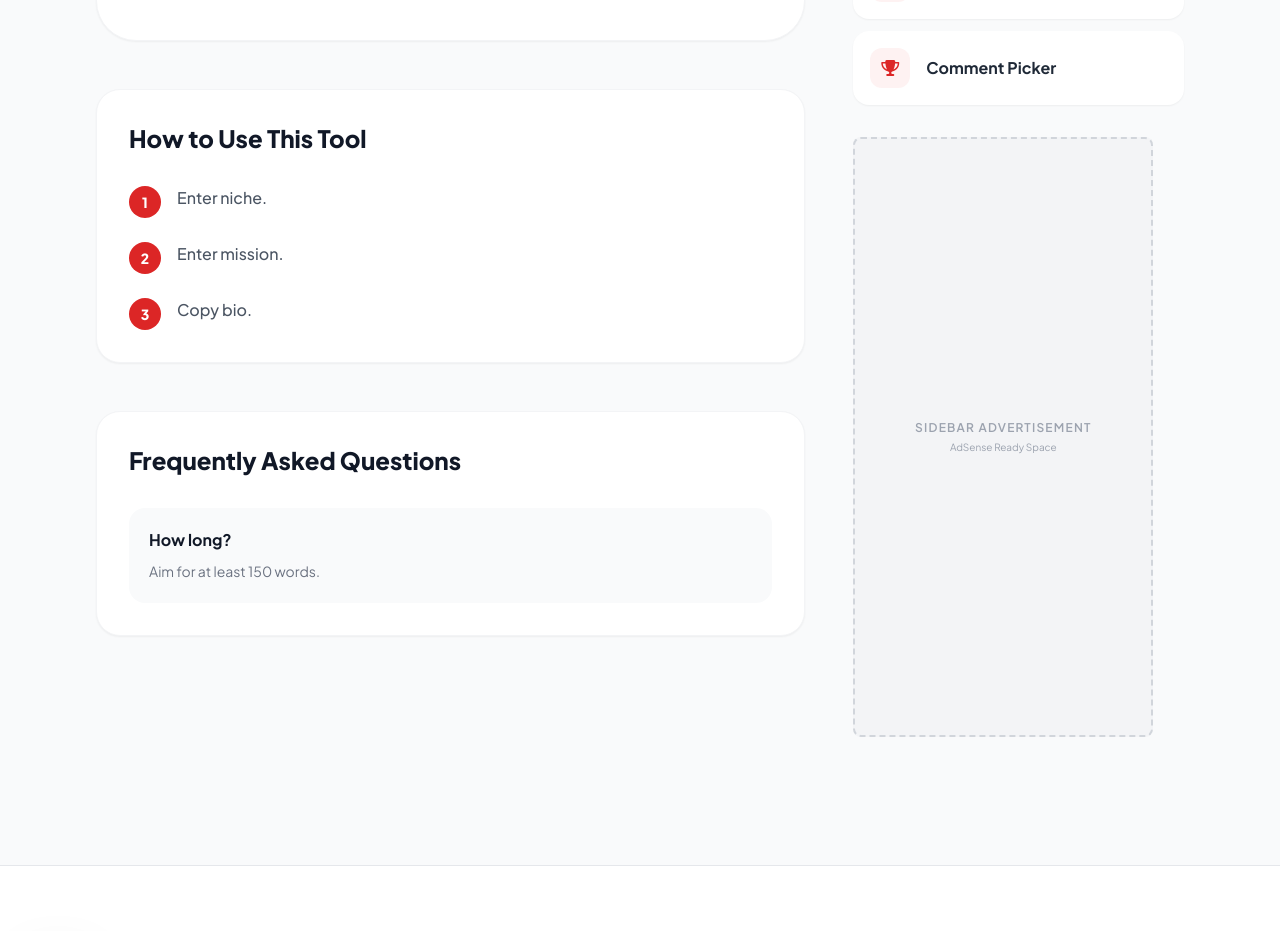
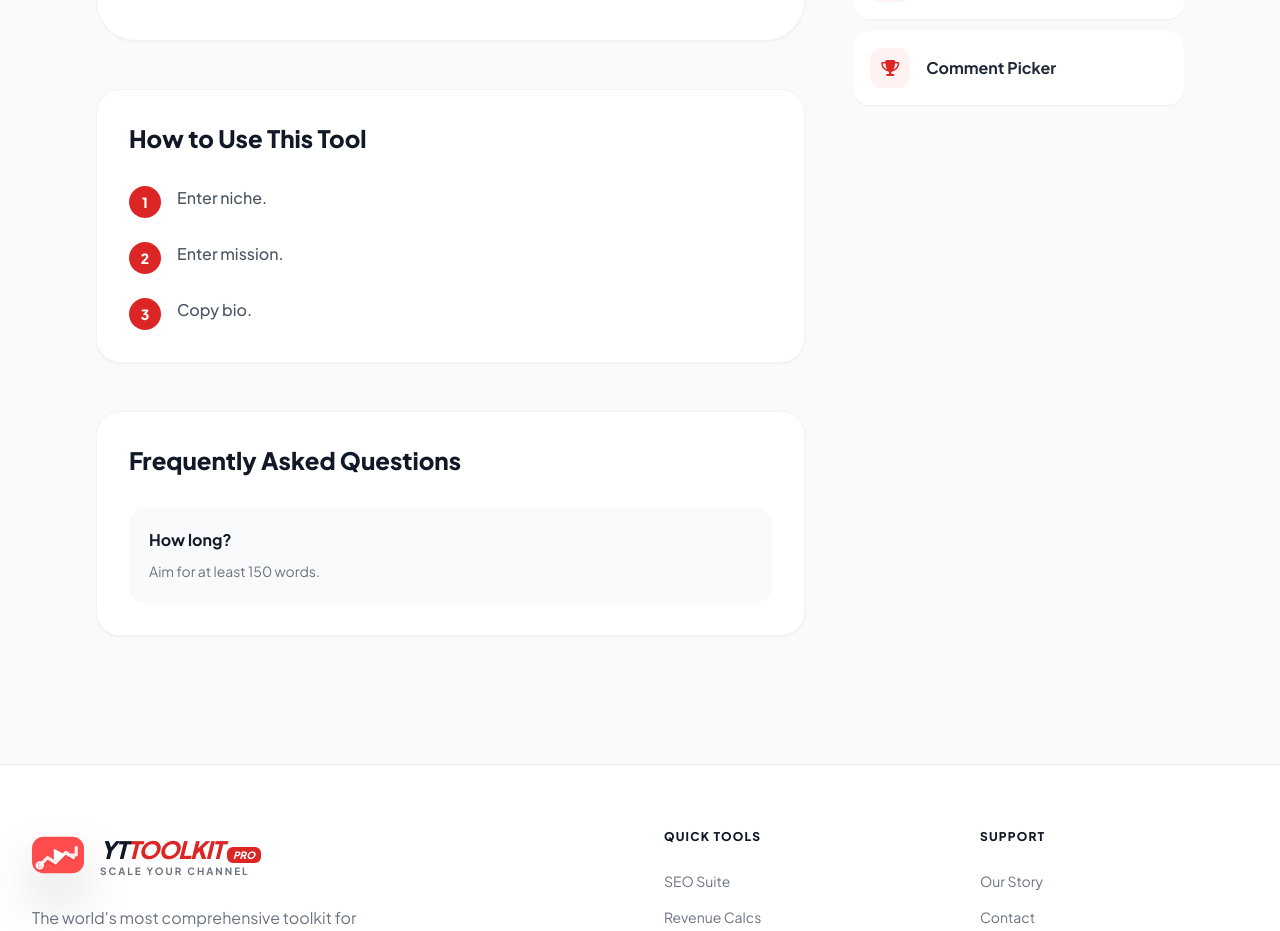
Before and after one commit to nomanafridi941-ops/YT-Toolkit, a React (Vite) app: page /tool/bio-generator in a window 1280 px wide. Shown: the part 800-1731 px from the top of the page. Built offline with nearby package versions, Linux system fonts and the light colour scheme.

Commit message:
fix: Add 300x250 sidebar ad + Fix banner ads rendering by properly executing external scripts

```diff
--- a/components/AdPlaceholder.tsx
+++ b/components/AdPlaceholder.tsx
@@ -1,5 +1,5 @@
 
-import React, { useEffect } from 'react';
+import React, { useEffect, useRef } from 'react';
 
 interface AdPlaceholderProps {
   label?: string;
@@ -19,33 +19,49 @@ const SIZE_MAP: Record<Required<AdPlaceholderProps>['size'], string> = {
 
 const AdPlaceholder: React.FC<AdPlaceholderProps> = ({ label = "Advertisement", className = "", size, adCode }) => {
   const sizeClass = size ? SIZE_MAP[size] : 'min-h-[100px]';
+  const containerRef = useRef<HTMLDivElement>(null);
 
   useEffect(() => {
-    if (adCode && window.atOptions) {
-      // Trigger ad network script if available
-      try {
-        const script = document.querySelector('script[src*="highperformanceformat"]');
-        if (script && typeof (window as any).atOptions !== 'undefined') {
-          // Re-initialize ad if needed
-        }
-      } catch (e) {
-        // Silently handle ad script errors
-      }
+    if (adCode && containerRef.current) {
+      // Clear previous content
+      containerRef.current.innerHTML = '';
+
+      // Create a wrapper for the ad code
+      const wrapper = document.createElement('div');
+      wrapper.innerHTML = adCode;
+
+      // Insert wrapper content
+      containerRef.current.appendChild(wrapper);
+
+      // Execute any scripts in the ad code
+      const scripts = wrapper.querySelectorAll('script');
+      scripts.forEach(oldScript => {
+        const newScript = document.createElement('script');
+        newScript.text = oldScript.text;
+        newScript.src = oldScript.src;
+        newScript.async = oldScript.async;
+        newScript.defer = oldScript.defer;
+
+        // Copy all attributes
+        Array.from(oldScript.attributes).forEach(attr => {
+          newScript.setAttribute(attr.name, attr.value);
+        });
+
+        oldScript.parentNode?.replaceChild(newScript, oldScript);
+      });
     }
   }, [adCode]);
 
   return (
-    <div className={`w-full ${sizeClass} flex items-center justify-center overflow-hidden ${className}`}>
-      {adCode ? (
-        <div
-          dangerouslySetInnerHTML={{ __html: adCode }}
-          className="w-full h-full"
-        />
-      ) : (
+    <div
+      ref={containerRef}
+      className={`w-full ${sizeClass} flex items-center justify-center overflow-hidden ${className}`}
+    >
+      {!adCode && (
         <div className="w-full h-full bg-gray-100 border-2 border-dashed border-gray-300 rounded-lg flex items-center justify-center p-4">
           <div className="text-center">
             <p className="text-xs font-semibold text-gray-400 uppercase tracking-widest mb-1">{label}</p>
-            <p className="text-[10px] text-gray-400">AdSense Ready Space</p>
+            <p className="text-[10px] text-gray-400">Ad Space</p>
           </div>
         </div>
       )}
--- a/config/adCodes.ts
+++ b/config/adCodes.ts
@@ -17,6 +17,18 @@ export const AD_CODES = {
   src="https://www.highperformanceformat.com/6a8e9b13351ca0fd75fc9383ddefaf9c/invoke.js"
 ></script>`,
 
-  // 300x600 Sidebar (Placeholder - add real code when available)
-  sidebar300x600: '',
+  // 300x250 Sidebar
+  sidebar300x250: `<script type="text/javascript">
+  atOptions = {
+  	'key' : 'ec6129f4b297397628d186246dfeed9c',
+  	'format' : 'iframe',
+  	'height' : 250,
+  	'width' : 300,
+  	'params' : {}
+  };
+</script>
+<script
+  type="text/javascript"
+  src="https://www.highperformanceformat.com/ec6129f4b297397628d186246dfeed9c/invoke.js"
+></script>`,
 };
--- a/pages/ToolDetail.tsx
+++ b/pages/ToolDetail.tsx
@@ -135,9 +135,9 @@ const ToolDetail: React.FC = () => {
             </div>
 
             <AdPlaceholder
-              size="300x600"
+              size="300x250"
               label="Sidebar Advertisement"
-              adCode={AD_CODES.sidebar300x600}
+              adCode={AD_CODES.sidebar300x250}
             />
           </aside>
         </div>
```
